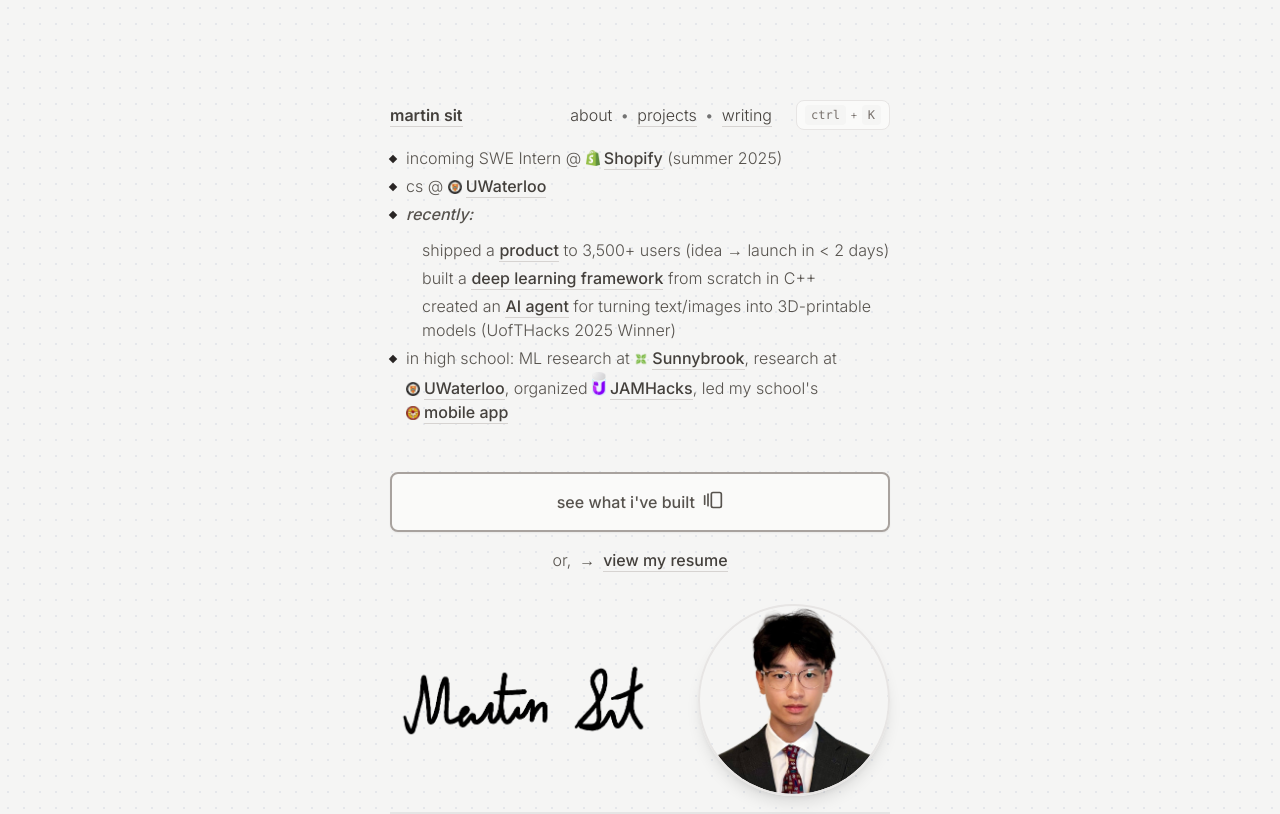
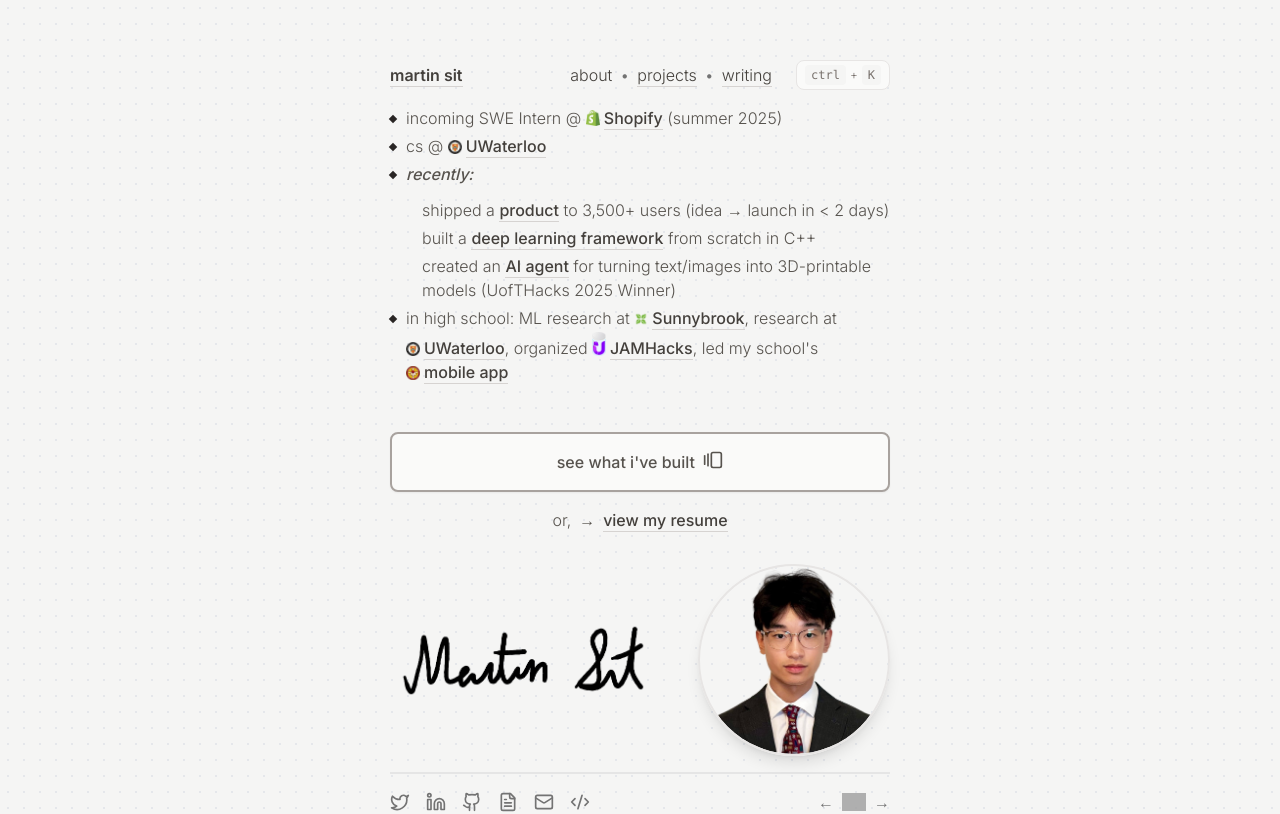
Before and after one commit to martin226/v2, a Next.js app: page / in a window 1280 px wide. Shown: the top 814 px of the page. Built offline with nearby package versions, Linux system fonts and the light colour scheme; grey boxes are pictures that could not be loaded.

Commit message:
fix: reduce top margin more

```diff
--- a/src/app/components/Header.js
+++ b/src/app/components/Header.js
@@ -61,7 +61,7 @@
         <HorizontalNav links={links} />
         {!isMobileDevice && (
           <div className="relative">
-            {showArrow && <CurvedArrow className="hidden lg:block absolute -top-16 -right-28" />}
+            {showArrow && <CurvedArrow className="hidden lg:block absolute -top-10 -right-28" />}
             <button
               onClick={openCommandPalette}
               className="hidden sm:flex items-center gap-1 text-xs text-stone-500 bg-stone-50 px-2 py-1 rounded-lg border border-stone-200 hover:bg-stone-100 hover:border-stone-300 transition-colors duration-200"
--- a/src/app/layout.js
+++ b/src/app/layout.js
@@ -15,7 +15,7 @@
     <html lang="en">
       <body className={inter.className}>
         <main className="flex justify-center bg-stone-100 min-h-screen selection:bg-yellow-200 bg-[radial-gradient(#e5e7eb_1px,transparent_1px)] [background-size:16px_16px]">
-          <div className="flex flex-col gap-4 w-full md:max-w-[500px] m-6 md:m-20 text-neutral-500 font-[380] md:mt-[60px] lg:mt-[100px]">
+          <div className="flex flex-col gap-4 w-full md:max-w-[500px] m-6 md:m-20 text-neutral-500 font-[380] md:mt-[60px]">
             <Header />
             {children}
             <Footer />
```
